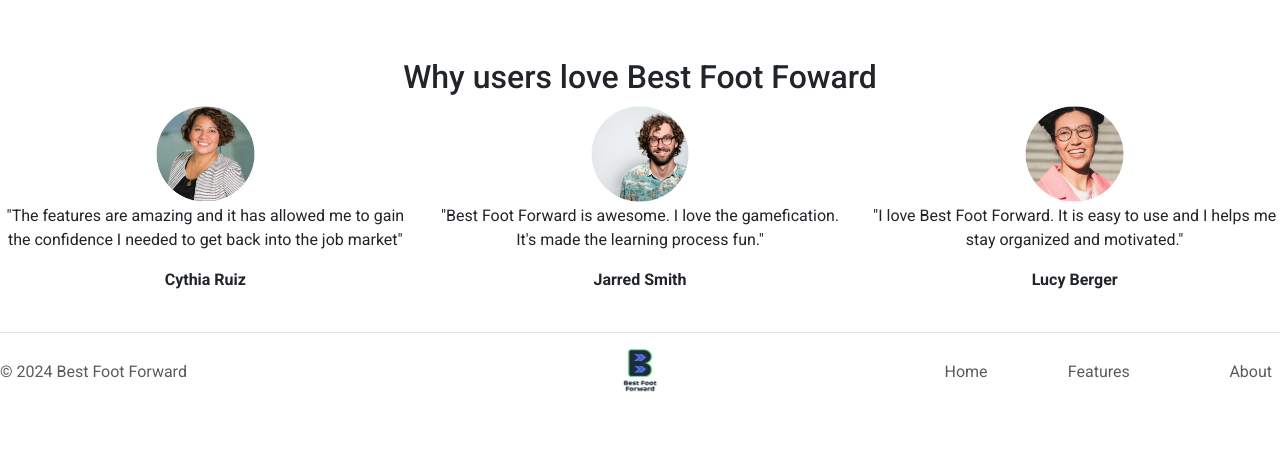
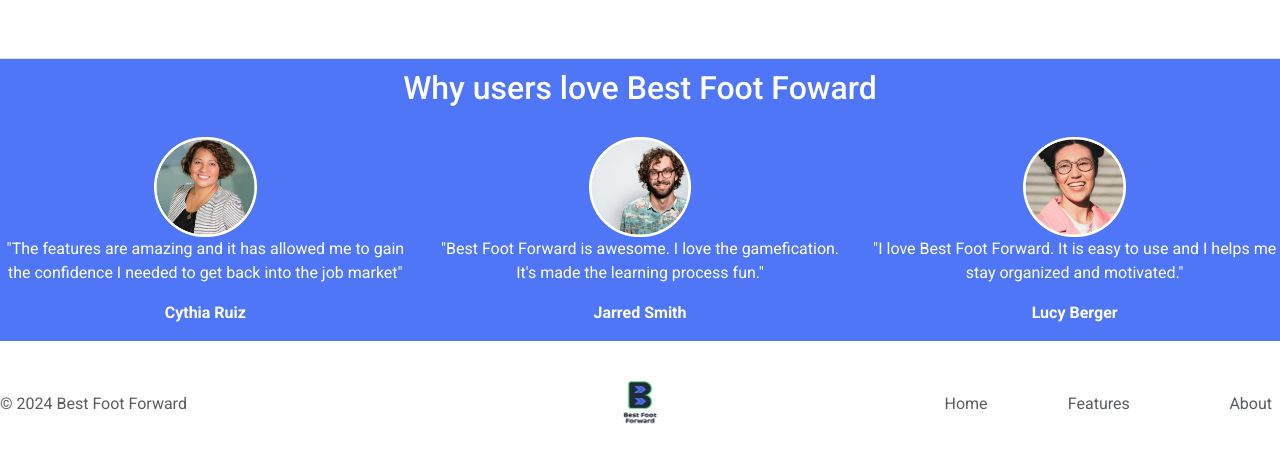
Before and after one commit to elainefmartinez/BestFootForward, a plain HTML site: page index.html in a window 1280 px wide. Shown: the part 2082-2544 px from the top of the page. Before the commit the page ends 2516 px from the top, so only its background shows below. Drawn offline with nearby package versions, Linux system fonts and the light colour scheme.

Commit message:
updated testimonial section

```diff
--- a/css/style.css
+++ b/css/style.css
@@ -63,8 +63,16 @@ h2{
 }
 
 
-.testimonials{
+.testimonial {
     margin-top: 60px;
+    color:white;
+    background-color:#4f76f6 !important;
+}
+.testimonial-heading{
+    margin-top: 10px;
+    margin-bottom: 30px;
+
+    /* background-color:#4f76f6 !important; */
 }
 
 footer{
--- a/index.html
+++ b/index.html
@@ -84,8 +84,8 @@
 
     <!--Testimonials-->
 
-    <div class="testimonal row text-center">
-      <h2>Why users love Best Foot Foward</h2>
+    <div class="testimonial row text-center border-top">
+      <h2 class="testimonial-heading">Why users love Best Foot Foward</h2>
       <div class="col-4">
         <img src="assets/User1.png" alt="#" class="col-3">
             <p class="ui-section-testimonial--quote ui-text-intro">"The features are amazing and it has allowed me to gain the confidence I needed to get back into the job market" </p>
@@ -111,7 +111,7 @@
 
     <!--Footer-->
 
-      <footer class="d-flex flex-wrap justify-content-between align-items-center py-3 my-4 border-top">
+      <footer class="d-flex flex-wrap justify-content-between align-items-center py-3 my-4 ">
           <p class="col-md-4 mb-0 text-body-secondary">&#169 2024 Best Foot Forward</p>
           <a href="#"class="col-md-4 d-flex align-items-center justify-content-center mb-3 mb-md-0 me-md-auto link-body-emphasis text-decoration-none">
             <img src="assets/BFF Logo_2.png" alt="Logo" width="60" height="45" class="d-inline-block align-text-top">
```
